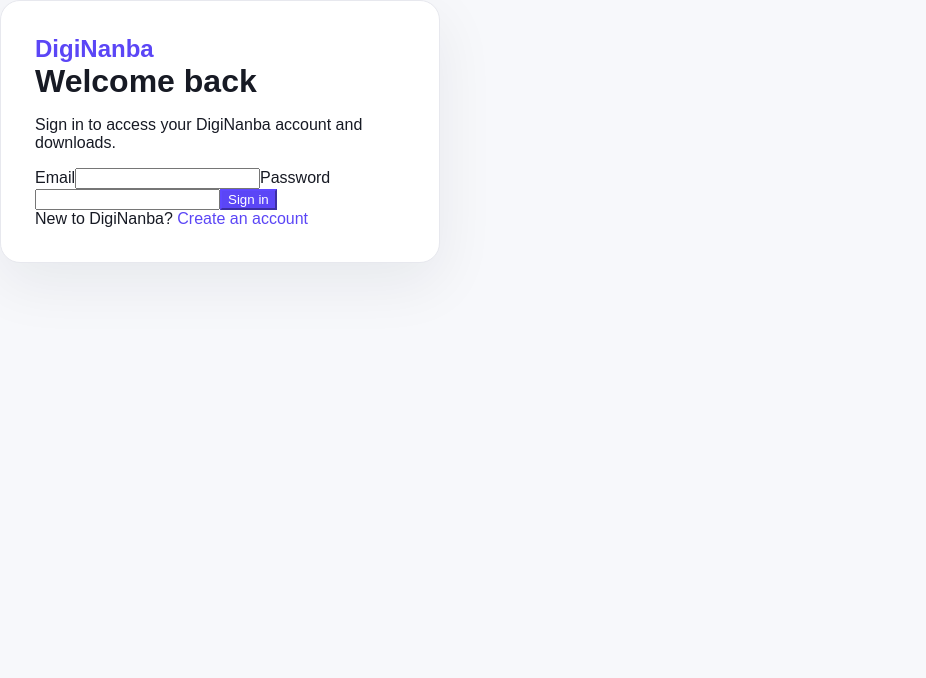
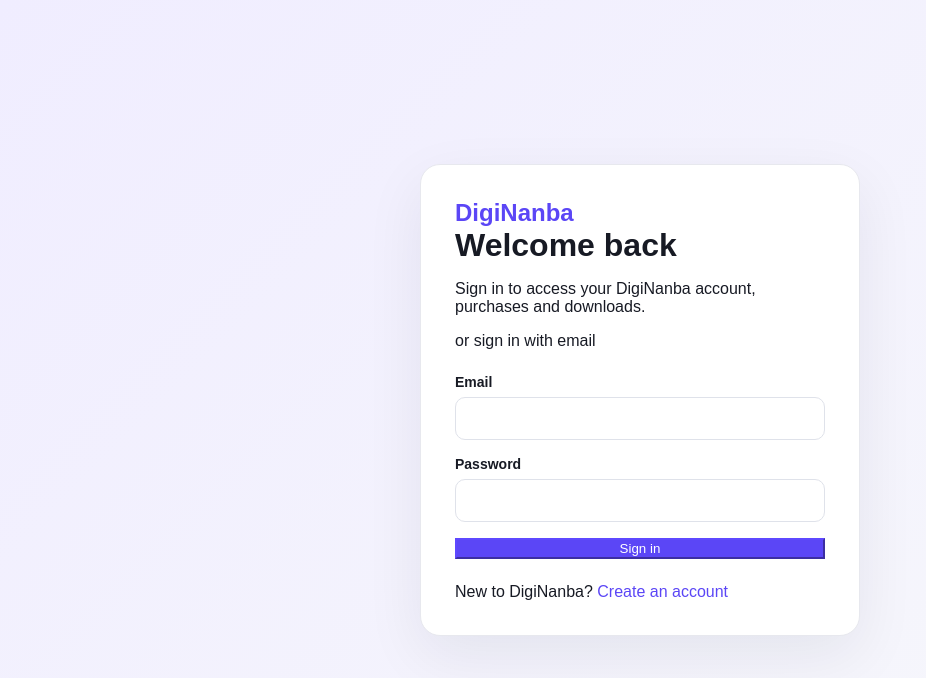
Before and after one commit to agnengineeringselectricals-crypto/diginanba, a Next.js app: page /login in a window 1280 px wide. Shown: the top 678 px of the page, without its empty margins (0-926 px from the left). Built offline with nearby package versions, Linux system fonts and the light colour scheme; no server answers.

Commit message:
Add social sign in to customer login

```diff
--- a/app/login/page.tsx
+++ b/app/login/page.tsx
@@ -1,9 +1,62 @@
 'use client';
-import { FormEvent, useState } from 'react';
+
+import { FormEvent, useEffect, useState } from 'react';
 import { signIn } from 'next-auth/react';
 import { useRouter } from 'next/navigation';
+import SocialProviders from '../auth/SocialProviders';
+
+const socialMessages: Record<string, string> = {
+  AccountAlreadyExists: 'An account with this email already exists. Sign in with your email and password first; we will add secure account linking later.',
+  AccountDisabled: 'This account is currently unavailable. Please contact DigiNanba support.',
+  SocialAccountNeedsEmail: 'This social account did not provide an email address, so DigiNanba cannot create the customer account.',
+};
+
 export default function LoginPage() {
-  const router = useRouter(); const [email,setEmail]=useState(''); const [password,setPassword]=useState(''); const [error,setError]=useState(''); const [loading,setLoading]=useState(false);
-  async function submit(e:FormEvent){e.preventDefault();setLoading(true);setError('');const result=await signIn('credentials',{email,password,redirect:false});setLoading(false);if(!result?.ok)return setError('Email or password is incorrect.');router.push('/account');router.refresh();}
-  return <main className="auth-shell"><form className="auth-card" onSubmit={submit}><a href="/" className="brand">DigiNanba</a><h1>Welcome back</h1><p>Sign in to access your DigiNanba account and downloads.</p>{error&&<div className="error">{error}</div>}<label>Email<input type="email" value={email} onChange={e=>setEmail(e.target.value)} required autoComplete="email" /></label><label>Password<input type="password" value={password} onChange={e=>setPassword(e.target.value)} required autoComplete="current-password" /></label><button className="primary" disabled={loading}>{loading?'Signing in…':'Sign in'}</button><div className="auth-foot">New to DigiNanba? <a href="/signup">Create an account</a></div></form></main>;
+  const router = useRouter();
+  const [email, setEmail] = useState('');
+  const [password, setPassword] = useState('');
+  const [error, setError] = useState('');
+  const [loading, setLoading] = useState(false);
+
+  useEffect(() => {
+    const code = new URLSearchParams(window.location.search).get('error');
+    if (code && socialMessages[code]) setError(socialMessages[code]);
+  }, []);
+
+  async function submit(e: FormEvent) {
+    e.preventDefault();
+    setLoading(true);
+    setError('');
+    const result = await signIn('credentials', { email, password, redirect: false });
+    setLoading(false);
+    if (!result?.ok) return setError('Email or password is incorrect.');
+    router.push('/account');
+    router.refresh();
+  }
+
+  return (
+    <main className="auth-page">
+      <form className="auth-card" onSubmit={submit}>
+        <a href="/" className="brand">DigiNanba</a>
+        <h1>Welcome back</h1>
+        <p className="auth-intro">Sign in to access your DigiNanba account, purchases and downloads.</p>
+
+        {error && <div className="error">{error}</div>}
+
+        <SocialProviders />
+
+        <div className="auth-divider"><span>or sign in with email</span></div>
+
+        <div className="auth-form">
+          <label>Email<input type="email" value={email} onChange={e => setEmail(e.target.value)} required autoComplete="email" /></label>
+          <label>Password<input type="password" value={password} onChange={e => setPassword(e.target.value)} required autoComplete="current-password" /></label>
+          <button className="primary wide auth-submit" disabled={loading}>
+            {loading ? 'Signing in…' : 'Sign in'}
+          </button>
+        </div>
+
+        <div className="auth-foot">New to DigiNanba? <a href="/signup">Create an account</a></div>
+      </form>
+    </main>
+  );
 }
```
